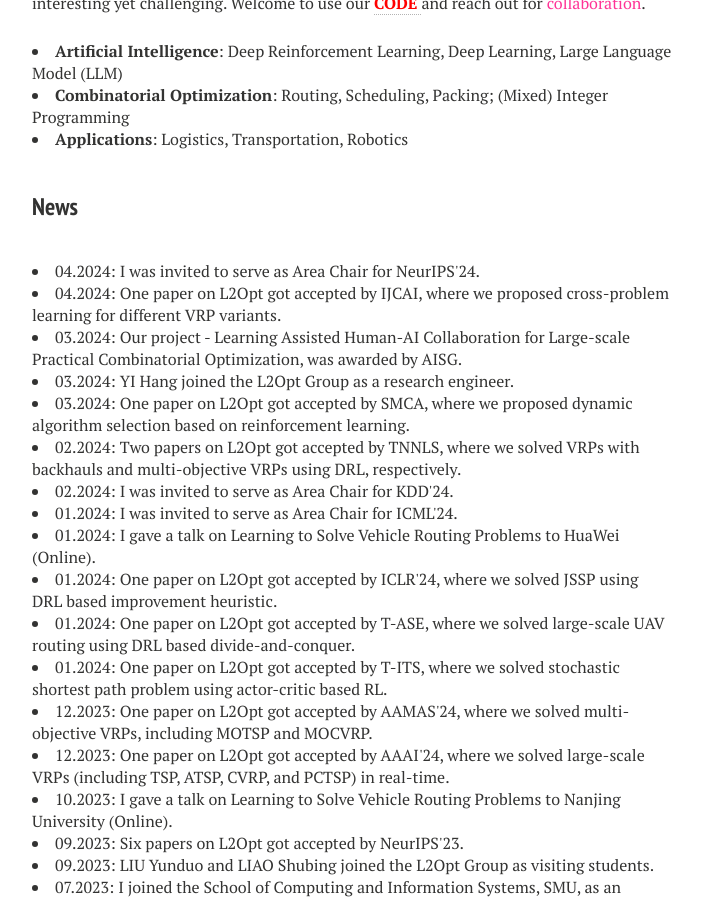
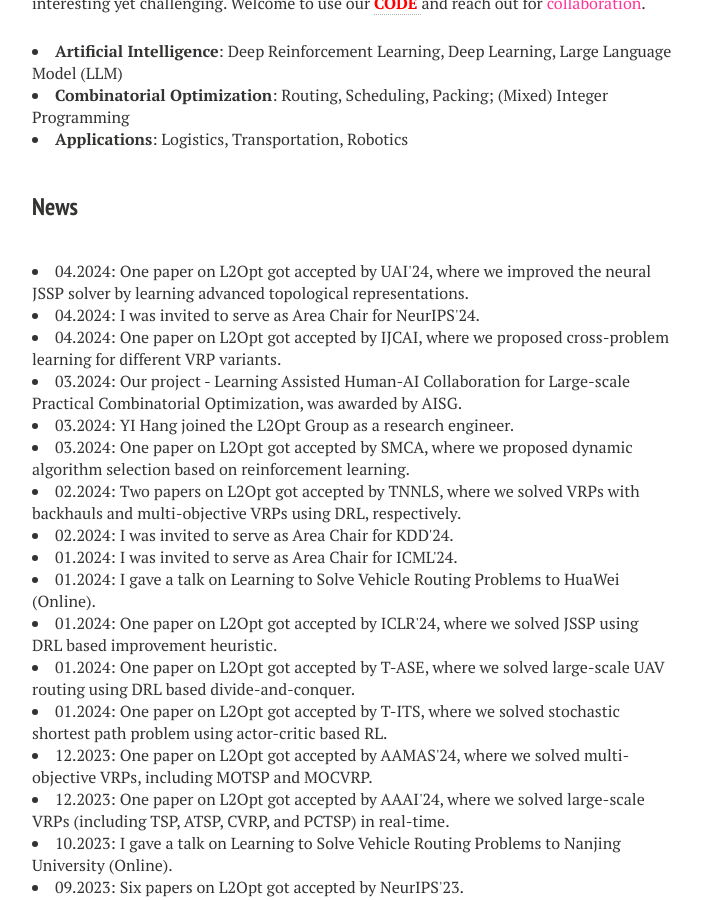
Before and after one commit to zhiguangcaosg/zhiguangcaosg.github.io, a Jekyll site: the page built from index.md, in a window 1280 px wide and 900 px high, scrolled down 878 px. Shown: the whole window, without its empty margins (288-990 px from the left). Built offline with Jekyll 4.4.1, drawn with Linux system fonts in a browser that asks for light colours; nearby versions of some CDN libraries.

Commit message:
Update index.md

```diff
--- a/index.md
+++ b/index.md
@@ -38,6 +38,11 @@ image: banner1.png
 </li>
 
 <h3 style="margin-bottom:-8px;padding-top:20px;">News</h3> <br>
+
+<li>
+04.2024:  One paper on L2Opt got accepted by UAI'24, where we improved the neural JSSP solver by learning advanced topological representations.
+</li>
+
 <li>
 04.2024:  I was invited to serve as Area Chair for NeurIPS'24.
 </li>
```
